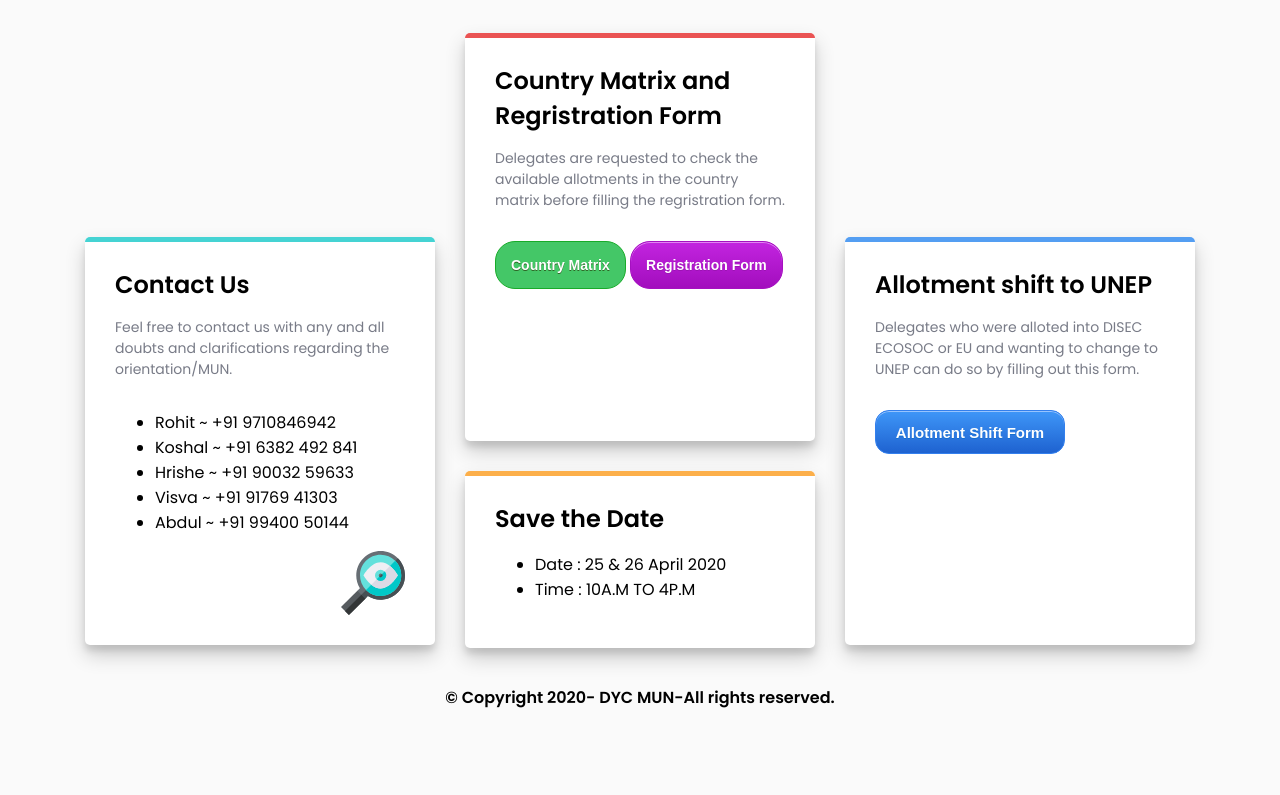
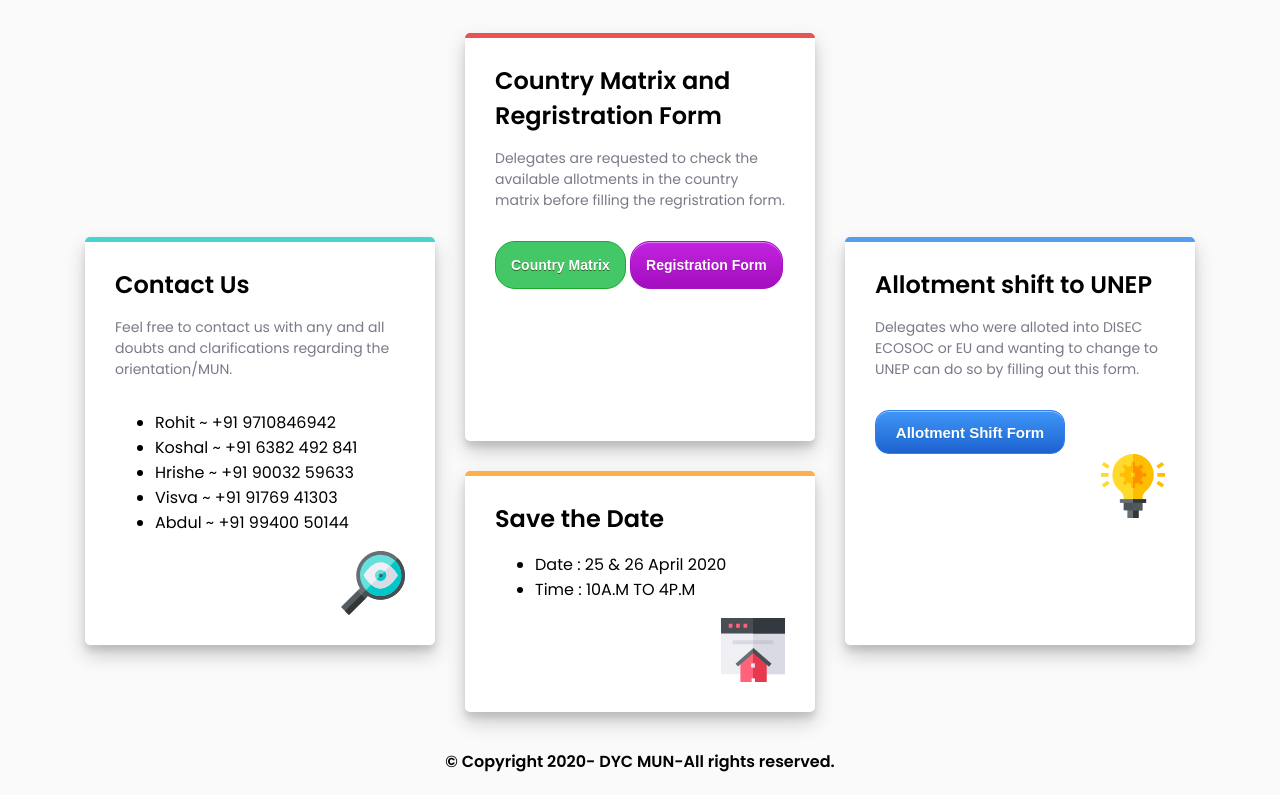
Before and after one commit to DYCMUN/dycmun, a plain HTML site: page index.html in a window 1280 px wide. Shown: the part 511-1306 px from the top of the page. Before the commit the page ends 1242 px from the top, so only its background shows below. Drawn offline with Linux system fonts and the light colour scheme.

Commit message:
Update index.html

```diff
--- a/index.html
+++ b/index.html
@@ -113,7 +113,7 @@ width:190px;
   <h2>Allotment shift to UNEP</h2>
     <p>Delegates who were alloted into DISEC ECOSOC or EU and wanting to change to UNEP can do so by filling out this form.</p>
     <a href="https://forms.gle/TDhBzrtoeLsiWrZV8" class="classname">Allotment Shift Form</a>
-    <img src="images/icon-karma.svg" alt="">
+    <img src="icon-karma.svg" alt="">
   </div>
   <div class="box box-orange">
 <h2>Save the Date</h2>
@@ -121,7 +121,7 @@ width:190px;
     <li>Date  : 25 & 26 April 2020</li>
     <li>Time  : 10A.M TO 4P.M</li>
   </ul>
-<img src="images/icon-team-builder.svg" alt="">
+<img src="icon-team-builder.svg" alt="">
   </div>
 </div>
 <footer>
```
